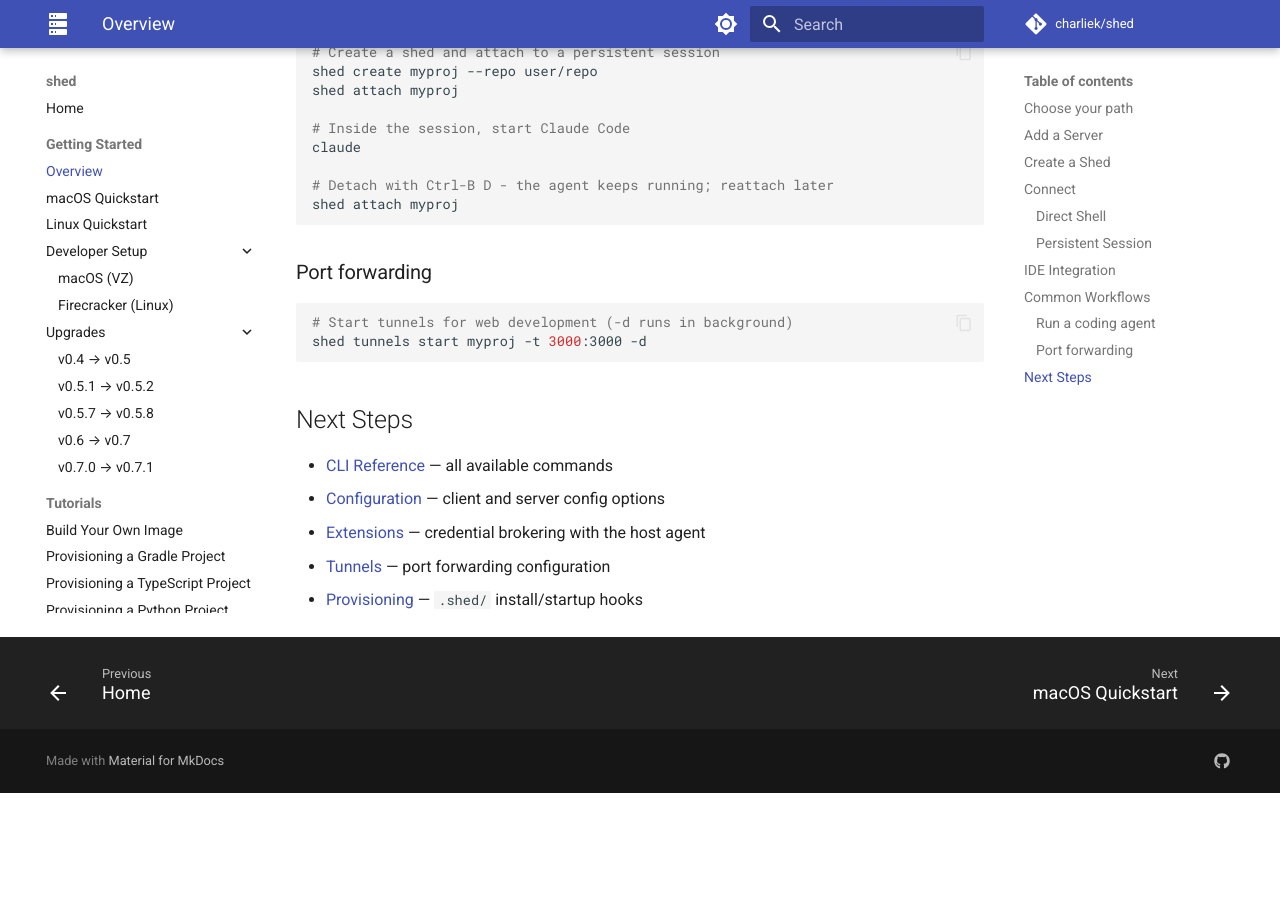
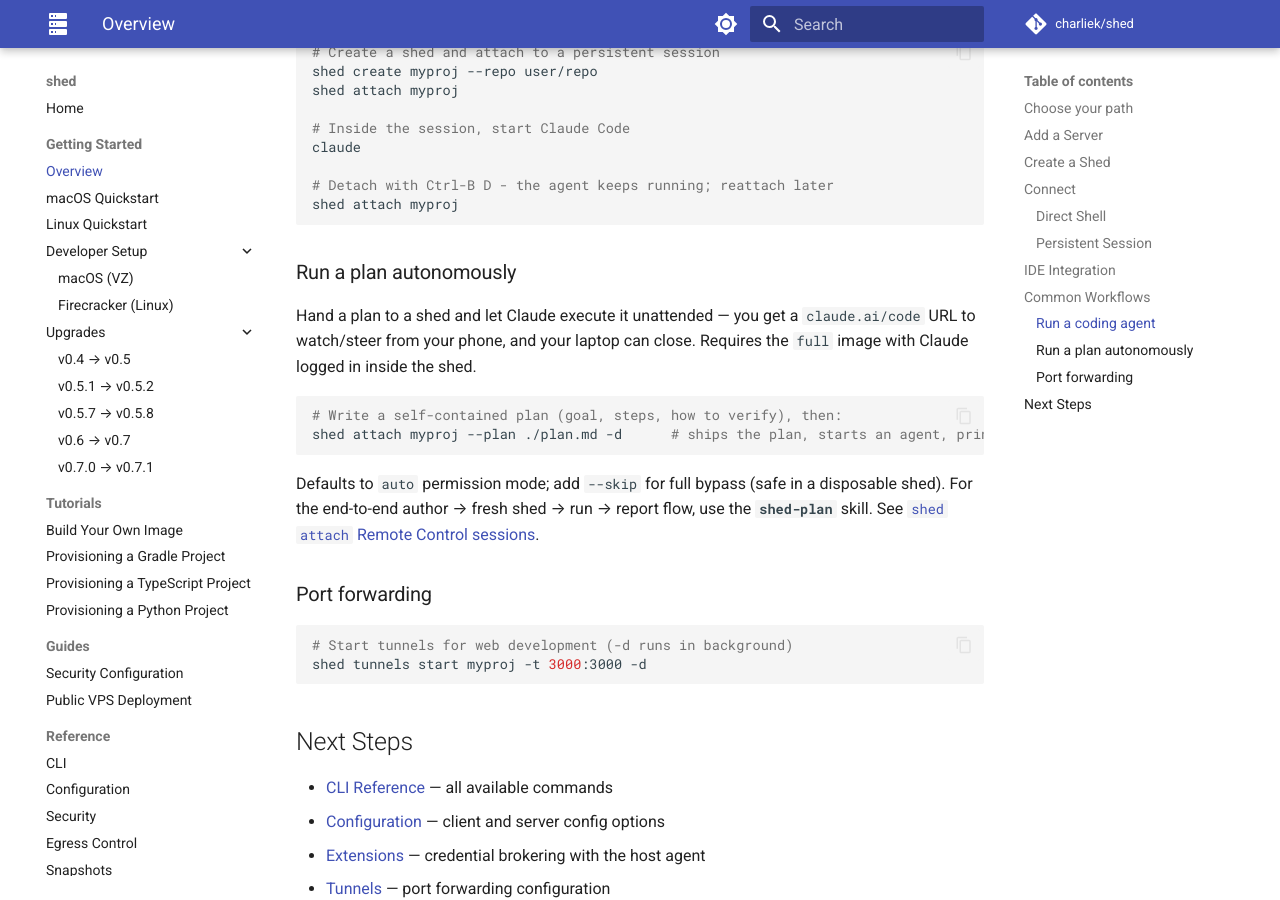
Before and after one commit to charliek/shed, an MkDocs documentation site: the page built from docs/getting-started/quick-start.md, in a window 1280 px wide and 900 px high, scrolled down 2515 px. Built offline with MkDocs 1.6.1 and Material for MkDocs 9.7.7, drawn with Linux system fonts in a browser that asks for light colours; comment, search, counter and statistics services are not loaded; before the commit the page ends 3308 px from its top, so only the background shows below that.

Commit message:
docs: surface the autonomous-plan feature across overview/getting-started docs
- README + docs/index: add an "Autonomous agents" feature bullet.
- docs/reference/images.md: note shed-ext-rc ships in extensions/full and that the
  autonomous-plan (RC) workflow needs the full variant (Claude Code).
- docs/getting-started/quick-start.md: add a "Run a plan autonomously" workflow.
- skills/shed: cross-reference the shed-plan skill for autonomous runs.

(docs/reference/cli.md already documents the attach RC mode + sessions enrichment.)

Co-Authored-By: Claude Opus 4.8 (1M context) <noreply@anthropic.com>
Claude-Session: https://claude.ai/code/session_01VKK9rnAvfA956WBfjtLEXt

````diff
--- a/docs/getting-started/quick-start.md
+++ b/docs/getting-started/quick-start.md
@@ -123,6 +123,21 @@ claude
 shed attach myproj
 ```
 
+### Run a plan autonomously
+
+Hand a plan to a shed and let Claude execute it unattended — you get a `claude.ai/code`
+URL to watch/steer from your phone, and your laptop can close. Requires the `full` image
+with Claude logged in inside the shed.
+
+```bash
+# Write a self-contained plan (goal, steps, how to verify), then:
+shed attach myproj --plan ./plan.md -d      # ships the plan, starts an agent, prints the URL
+```
+
+Defaults to `auto` permission mode; add `--skip` for full bypass (safe in a disposable
+shed). For the end-to-end author → fresh shed → run → report flow, use the **`shed-plan`**
+skill. See [`shed attach` Remote Control sessions](../reference/cli.md#remote-control-sessions-autonomous-agents).
+
 ### Port forwarding
 
 ```bash
````
Also changed, not shown: README.md (+1 -0 lines), docs/index.md (+1 -0 lines), docs/reference/images.md (+7 -1 lines), skills/shed/SKILL.md (+1 -0 lines).
